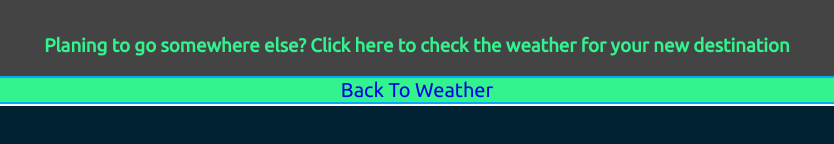
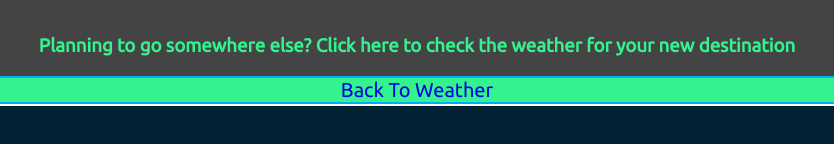
Before and after one commit to csanders97/WebAppFinal, a plain HTML site: page final_project/index.html at #!/activity in a window 1280 px wide. Shown: the part 340-484 px from the top of the page, 223-1057 px from the left. Drawn offline with nearby package versions, Linux system fonts and the light colour scheme; some packages are replaced by stand-ins of ours.

Commit message:
Spelling fix

```diff
--- a/final_project/views/activity.html
+++ b/final_project/views/activity.html
@@ -14,7 +14,7 @@
             </div>
         </div>
         <div class="backToWeather">
-            <h3>Planing to go somewhere else? Click here to check the weather for your new destination</h3>
+            <h3>Planning to go somewhere else? Click here to check the weather for your new destination</h3>
             <div class="goBackWeather">
                 <a href="#!weather">Back To Weather</a>
             </div>
```
